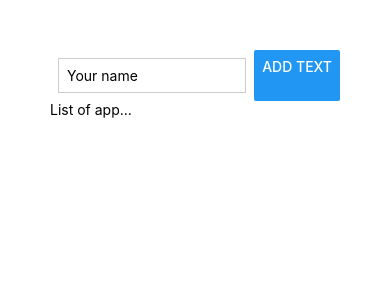
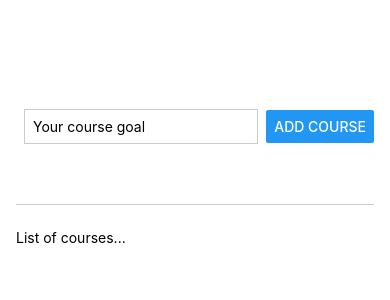
Before and after one commit to dannguyenmessi1705/React-Native, a React Native app in the folder 01.RNProject/: screen / in a window 390 px wide. Shown: the top 300 px of the page. Built offline with nearby package versions, Linux system fonts and the light colour scheme.

Commit message:
ui: improve layout

```diff
--- a/01.RNProject/App.js
+++ b/01.RNProject/App.js
@@ -4,30 +4,42 @@ export default function App() {
   return (
     <View style={styles.container}>
       <View style={styles.inputContainer}>
-        <TextInput style={styles.textInput} placeholder="Your name" />
+        <TextInput style={styles.textInput} placeholder="Your course goal" />
         {/* Tạo input, trong RN sẽ là self close tag */}
-        <Button title="Add text" />
-        {/* Tạo button, trong RN sẽ là self close tag */}
+        <Button title="Add course" />
+        {/* Tạo button, trong RN sẽ là self close tag, Button trong RN sẽ không có thẻ style */}
       </View>
-      <Text>List of app...</Text>
+      <View style={styles.contentContainer}>
+        <Text>List of courses...</Text>
+      </View>
     </View>
   );
 }
 
 const styles = StyleSheet.create({
   container: {
-    padding: 50,
+    flex: 1,
+    paddingTop: 50,
+    paddingHorizontal: 16,
   },
   inputContainer: {
+    flex: 1,
     flexDirection: "row",
+    alignItems: "center",
     justifyContent: "space-between",
+    borderBottomWidth: 1,
+    borderBottomColor: "#cccccc",
+    marginBottom: 24,
   },
   textInput: {
     borderWidth: 1,
     borderColor: "#cccccc",
-    width: "80%",
+    width: "70%",
     margin: 8,
     padding: 8,
   },
+  contentContainer: {
+    flex: 4,
+  },
 });
 // Tạo style cho từng attribute
```
